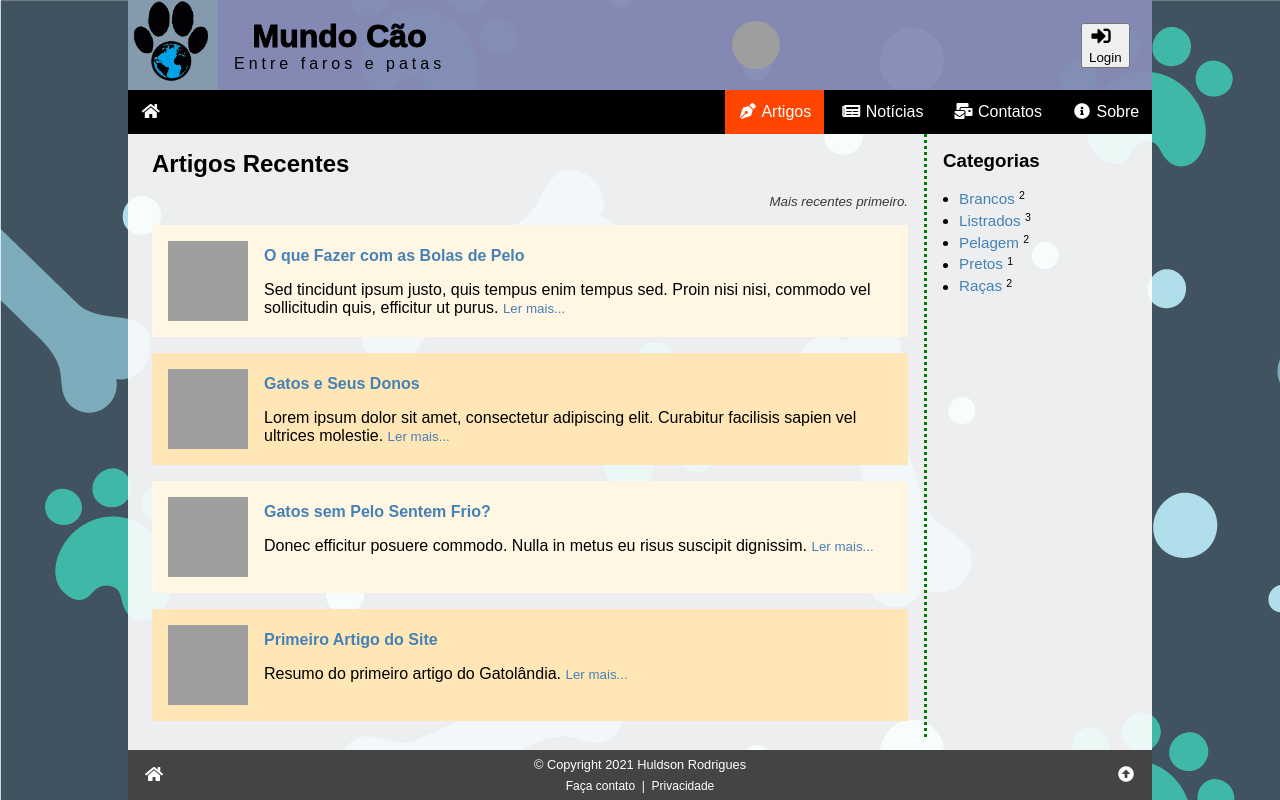
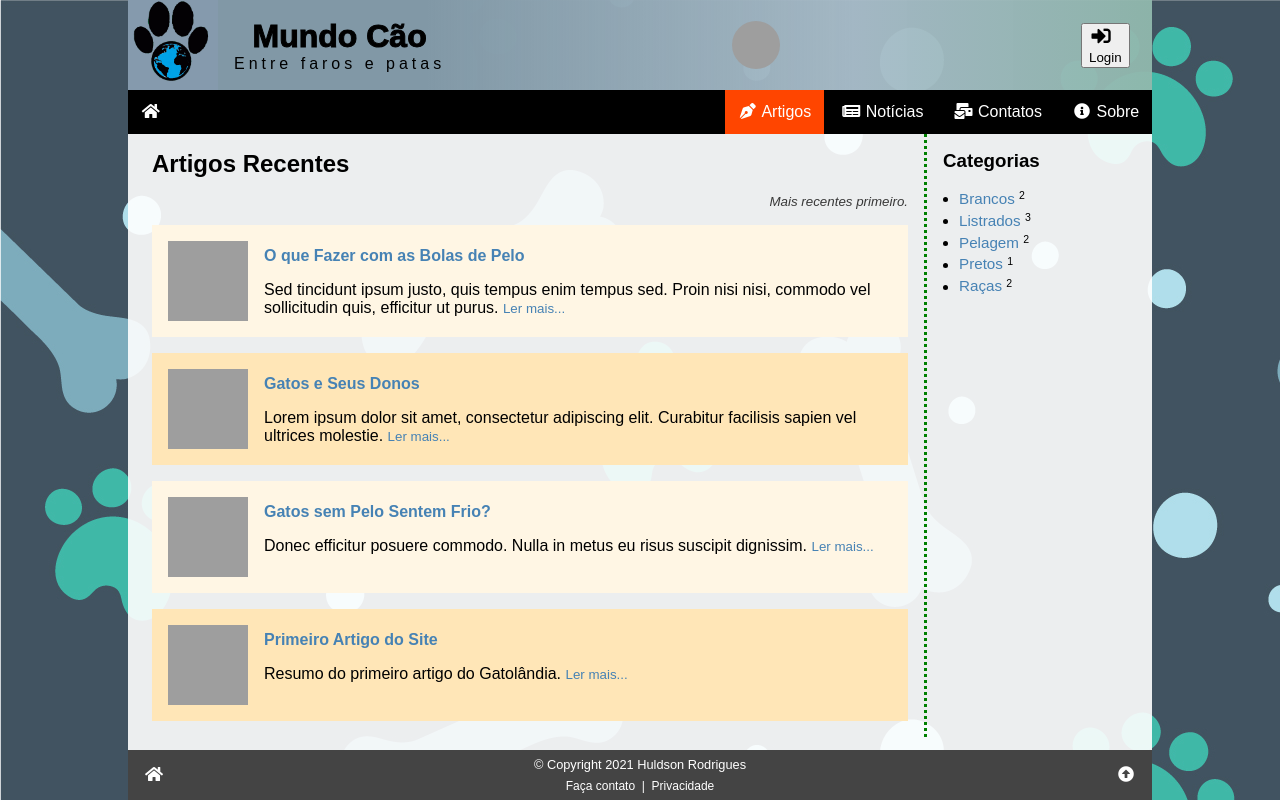
Before and after one commit to huldson2/Mundo-Cao, a PHP site: page /artigos.php in a window 1280 px wide. Run offline with PHP 8.4, Linux system fonts and the light colour scheme; data comes from the database, SQL or seed files in the repository; some libraries are stand-ins or nearby versions; grey boxes are pictures that could not be loaded.

Commit message:
Update global.css
Ajeitando o menulink e acrescentado o estilo gradiente do cabeçalho

```diff
--- a/css/global.css
+++ b/css/global.css
@@ -67,8 +67,8 @@ body {
 /* Cabeçalho */
 
 .header {
-    background: #1821757e;
-
+    background-image: linear-gradient(to right, #8198a6,#8198a6,#537b947a, #18754a7e);
+    background-attachment: fixed;
     display: flex;
     align-items: center;
 }
@@ -209,6 +209,8 @@ body {
     left: 0;
     box-shadow: 5px 5px 5px #888;
     min-width: 70%;
+    z-index: 10000;
+
 }
 
 @media (min-width: 575px) {
```
